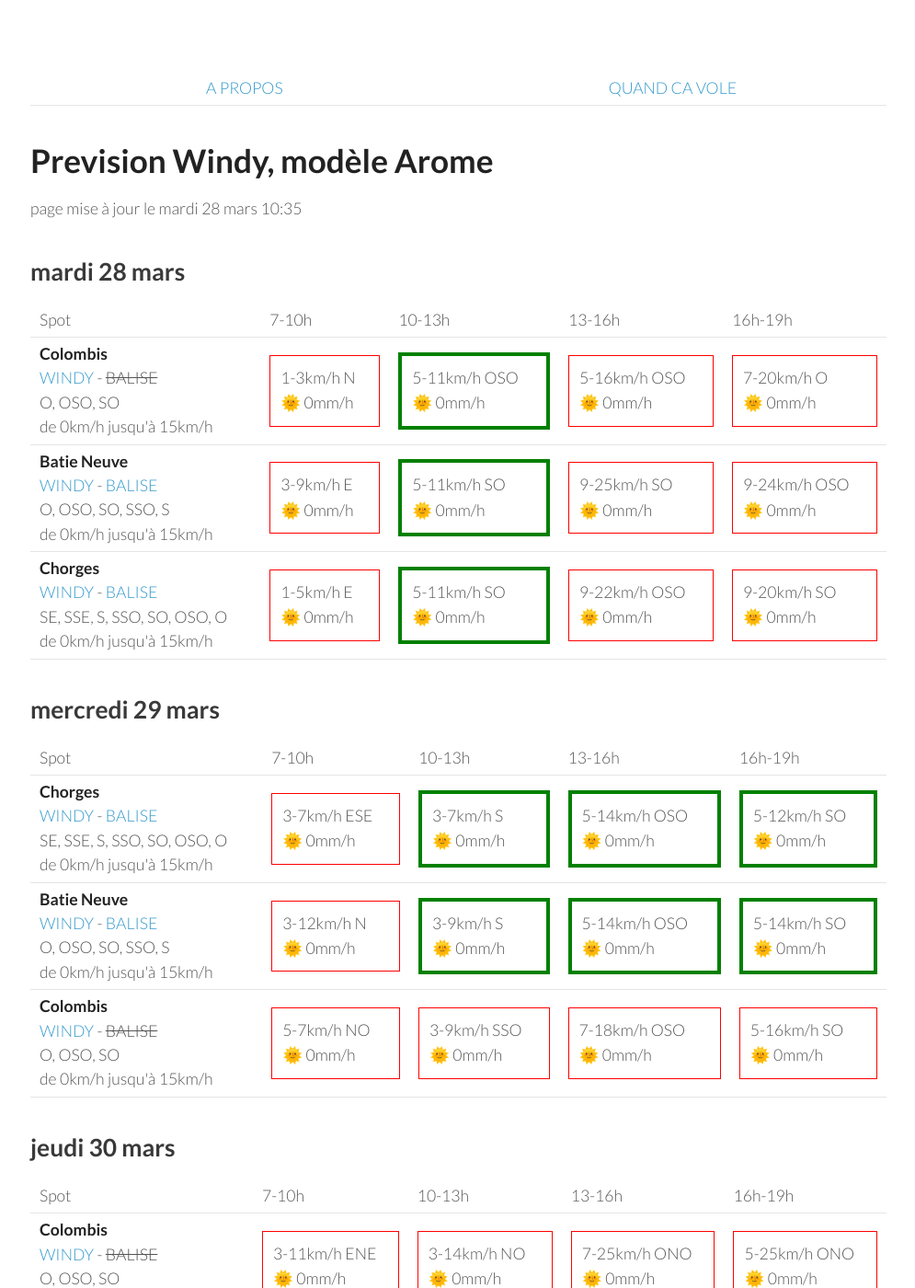
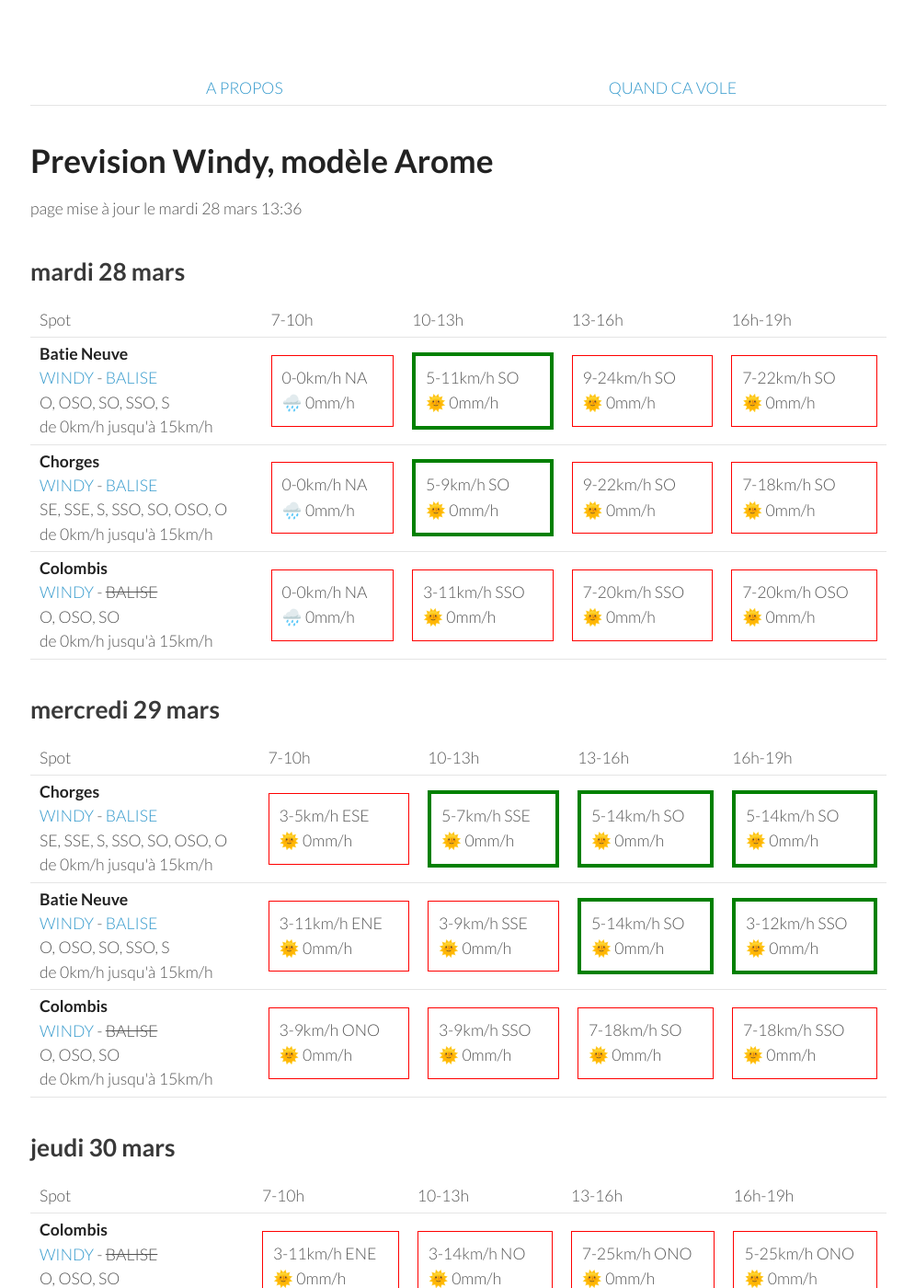
Before and after one commit to parapente-dans-le-nord/parapente-dans-le-nord.github.io, a Jekyll site: the page built from saint_andre.markdown, in a window 1280 px wide and 1400 px high. Shown: the whole window at 92% size, without its empty margins (25-1020 px from the left). Built offline with Jekyll 4.4.1, drawn with Linux system fonts in a browser that asks for light colours.

Commit message:
update index.markdown

```diff
--- a/saint_andre.markdown
+++ b/saint_andre.markdown
@@ -7,7 +7,7 @@ title:  "Tous les spots"
 {: .links}
 
 # Prevision Windy, modèle Arome
-page mise à jour le mardi 28 mars 10:35
+page mise à jour le mardi 28 mars 13:36
 
 ## mardi 28 mars
 
@@ -22,33 +22,30 @@ page mise à jour le mardi 28 mars 10:35
       <td>16h-19h</td>
     </tr>
 <tr>
-        <td><strong>Colombis</strong><br><a href="https://windy.com/44.494/6.216?44.559,6.262,10">WINDY</a> - <span class="no-balise"> BALISE </span><br> <span class="vent-favorable">O, OSO, SO</span><br><span class="force-vent">de 0km/h jusqu'à 15km/h</span> </td>
-
-            <td><div class="not-flyable"><p>1-3km/h N</p><p>🌞 0mm/h</p></div></td>
-            <td><div class="flyable"><p>5-11km/h OSO</p><p>🌞 0mm/h</p></div></td>
-            <td><div class="not-flyable"><p>5-16km/h OSO</p><p>🌞 0mm/h</p></div></td>
-            <td><div class="not-flyable"><p>7-20km/h O</p><p>🌞 0mm/h</p></div></td>
-
-
-    </tr>
-<tr>
         <td><strong>Batie Neuve</strong><br><a href="https://windy.com/44.584/6.236?44.559,6.262,10,m:eTtagly">WINDY</a> - <span class=""><a href="https://www.openwindmap.org/PP554">BALISE</a> </span><br> <span class="vent-favorable">O, OSO, SO, SSO, S</span><br><span class="force-vent">de 0km/h jusqu'à 15km/h</span> </td>
 
-            <td><div class="not-flyable"><p>3-9km/h E</p><p>🌞 0mm/h</p></div></td>
+            <td><div class="not-flyable"><p>0-0km/h NA</p><p>🌧️ 0mm/h</p></div></td>
             <td><div class="flyable"><p>5-11km/h SO</p><p>🌞 0mm/h</p></div></td>
-            <td><div class="not-flyable"><p>9-25km/h SO</p><p>🌞 0mm/h</p></div></td>
-            <td><div class="not-flyable"><p>9-24km/h OSO</p><p>🌞 0mm/h</p></div></td>
-
+            <td><div class="not-flyable"><p>9-24km/h SO</p><p>🌞 0mm/h</p></div></td>
+            <td><div class="not-flyable"><p>7-22km/h SO</p><p>🌞 0mm/h</p></div></td>
 
     </tr>
 <tr>
         <td><strong>Chorges</strong><br><a href="https://windy.com/44.578/6.280?44.559,6.262,10">WINDY</a> - <span class=""><a href="https://www.openwindmap.org/PP554">BALISE</a> </span><br> <span class="vent-favorable">SE, SSE, S, SSO, SO, OSO, O</span><br><span class="force-vent">de 0km/h jusqu'à 15km/h</span> </td>
 
-            <td><div class="not-flyable"><p>1-5km/h E</p><p>🌞 0mm/h</p></div></td>
-            <td><div class="flyable"><p>5-11km/h SO</p><p>🌞 0mm/h</p></div></td>
-            <td><div class="not-flyable"><p>9-22km/h OSO</p><p>🌞 0mm/h</p></div></td>
-            <td><div class="not-flyable"><p>9-20km/h SO</p><p>🌞 0mm/h</p></div></td>
+            <td><div class="not-flyable"><p>0-0km/h NA</p><p>🌧️ 0mm/h</p></div></td>
+            <td><div class="flyable"><p>5-9km/h SO</p><p>🌞 0mm/h</p></div></td>
+            <td><div class="not-flyable"><p>9-22km/h SO</p><p>🌞 0mm/h</p></div></td>
+            <td><div class="not-flyable"><p>7-18km/h SO</p><p>🌞 0mm/h</p></div></td>
 
+    </tr>
+<tr>
+        <td><strong>Colombis</strong><br><a href="https://windy.com/44.494/6.216?44.559,6.262,10">WINDY</a> - <span class="no-balise"> BALISE </span><br> <span class="vent-favorable">O, OSO, SO</span><br><span class="force-vent">de 0km/h jusqu'à 15km/h</span> </td>
+
+            <td><div class="not-flyable"><p>0-0km/h NA</p><p>🌧️ 0mm/h</p></div></td>
+            <td><div class="not-flyable"><p>3-11km/h SSO</p><p>🌞 0mm/h</p></div></td>
+            <td><div class="not-flyable"><p>7-20km/h SSO</p><p>🌞 0mm/h</p></div></td>
+            <td><div class="not-flyable"><p>7-20km/h OSO</p><p>🌞 0mm/h</p></div></td>
 
     </tr>
 
@@ -70,30 +67,30 @@ page mise à jour le mardi 28 mars 10:35
 <tr>
         <td><strong>Chorges</strong><br><a href="https://windy.com/44.578/6.280?44.559,6.262,10">WINDY</a> - <span class=""><a href="https://www.openwindmap.org/PP554">BALISE</a> </span><br> <span class="vent-favorable">SE, SSE, S, SSO, SO, OSO, O</span><br><span class="force-vent">de 0km/h jusqu'à 15km/h</span> </td>
 
-            <td><div class="not-flyable"><p>3-7km/h ESE</p><p>🌞 0mm/h</p></div></td>
-            <td><div class="flyable"><p>3-7km/h S</p><p>🌞 0mm/h</p></div></td>
-            <td><div class="flyable"><p>5-14km/h OSO</p><p>🌞 0mm/h</p></div></td>
-            <td><div class="flyable"><p>5-12km/h SO</p><p>🌞 0mm/h</p></div></td>
+            <td><div class="not-flyable"><p>3-5km/h ESE</p><p>🌞 0mm/h</p></div></td>
+            <td><div class="flyable"><p>5-7km/h SSE</p><p>🌞 0mm/h</p></div></td>
+            <td><div class="flyable"><p>5-14km/h SO</p><p>🌞 0mm/h</p></div></td>
+            <td><div class="flyable"><p>5-14km/h SO</p><p>🌞 0mm/h</p></div></td>
 
 
     </tr>
 <tr>
         <td><strong>Batie Neuve</strong><br><a href="https://windy.com/44.584/6.236?44.559,6.262,10,m:eTtagly">WINDY</a> - <span class=""><a href="https://www.openwindmap.org/PP554">BALISE</a> </span><br> <span class="vent-favorable">O, OSO, SO, SSO, S</span><br><span class="force-vent">de 0km/h jusqu'à 15km/h</span> </td>
 
-            <td><div class="not-flyable"><p>3-12km/h N</p><p>🌞 0mm/h</p></div></td>
-            <td><div class="flyable"><p>3-9km/h S</p><p>🌞 0mm/h</p></div></td>
-            <td><div class="flyable"><p>5-14km/h OSO</p><p>🌞 0mm/h</p></div></td>
+            <td><div class="not-flyable"><p>3-11km/h ENE</p><p>🌞 0mm/h</p></div></td>
+            <td><div class="not-flyable"><p>3-9km/h SSE</p><p>🌞 0mm/h</p></div></td>
             <td><div class="flyable"><p>5-14km/h SO</p><p>🌞 0mm/h</p></div></td>
+            <td><div class="flyable"><p>3-12km/h SSO</p><p>🌞 0mm/h</p></div></td>
 
 
     </tr>
 <tr>
         <td><strong>Colombis</strong><br><a href="https://windy.com/44.494/6.216?44.559,6.262,10">WINDY</a> - <span class="no-balise"> BALISE </span><br> <span class="vent-favorable">O, OSO, SO</span><br><span class="force-vent">de 0km/h jusqu'à 15km/h</span> </td>
 
-            <td><div class="not-flyable"><p>5-7km/h NO</p><p>🌞 0mm/h</p></div></td>
+            <td><div class="not-flyable"><p>3-9km/h ONO</p><p>🌞 0mm/h</p></div></td>
             <td><div class="not-flyable"><p>3-9km/h SSO</p><p>🌞 0mm/h</p></div></td>
-            <td><div class="not-flyable"><p>7-18km/h OSO</p><p>🌞 0mm/h</p></div></td>
-            <td><div class="not-flyable"><p>5-16km/h SO</p><p>🌞 0mm/h</p></div></td>
+            <td><div class="not-flyable"><p>7-18km/h SO</p><p>🌞 0mm/h</p></div></td>
+            <td><div class="not-flyable"><p>7-18km/h SSO</p><p>🌞 0mm/h</p></div></td>
 
 
     </tr>
```
